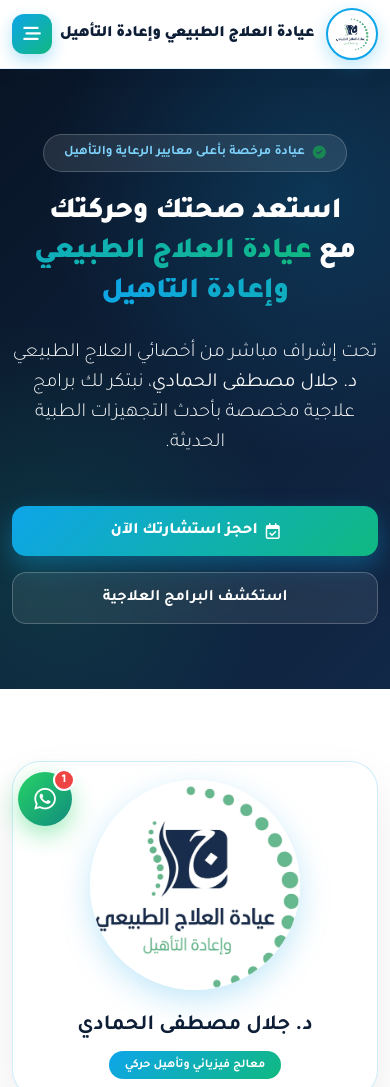
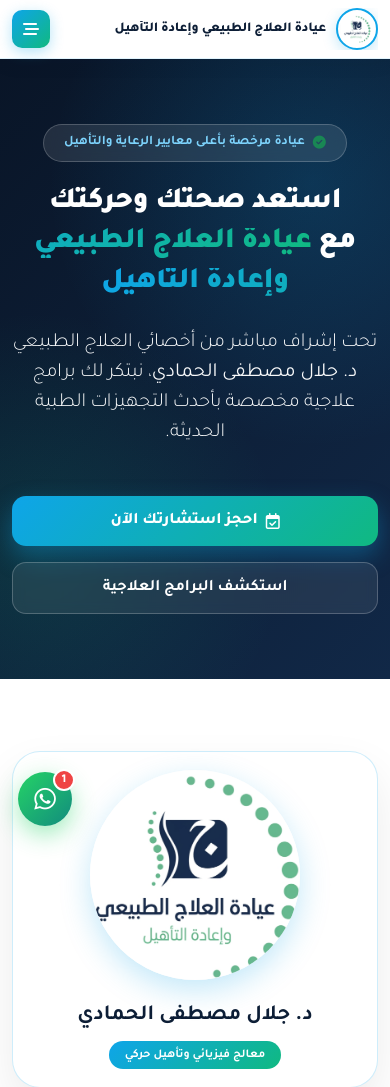
Before and after one commit to alhamadi-dev/Doctor-galal, a plain HTML site: page index.html in a window 390 px wide. Shown: the top 1087 px of the page. Drawn offline with nearby package versions, Linux system fonts and the light colour scheme.

Commit message:
Enhance SEO with Open Graph and Twitter meta tags
Added Open Graph and Twitter meta tags for social media sharing.

```diff
--- a/index.html
+++ b/index.html
@@ -4,6 +4,17 @@
     <meta charset="UTF-8">
     <meta name="viewport" content="width=device-width, initial-scale=1.0, maximum-scale=5.0">
     <title>عيادة العلاج الطبيعي وإعادة التأهيل - د. جلال مصطفى الحمادي</title>
+
+    <!-- وسوم المعاينة لشبكات التواصل الاجتماعي (Open Graph / WhatsApp / Instagram) -->
+    <meta property="og:type" content="website">
+    <meta property="og:title" content="عيادة العلاج الطبيعي وإعادة التأهيل - د. جلال الحمادي">
+    <meta property="og:description" content="استعد صحتك وحركتك تحت إشراف أخصائي العلاج الطبيعي والتأهيل الحركي د. جلال مصطفى الحمادي. برامج علاجية مخصصة بأحدث التقنيات.">
+    <meta property="og:image" content="https://doctor-galal.vercel.app/logo.PNG">
+    <meta property="og:url" content="https://doctor-galal.vercel.app">
+    <meta name="twitter:card" content="summary_large_image">
+    <meta name="twitter:title" content="عيادة العلاج الطبيعي وإعادة التأهيل - د. جلال الحمادي">
+    <meta name="twitter:description" content="استعد صحتك وحركتك تحت إشراف أخصائي العلاج الطبيعي والتأهيل الحركي د. جلال مصطفى الحمادي.">
+    <meta name="twitter:image" content="https://doctor-galal.vercel.app/logo.PNG">
 
     <!-- خط تجوال الاحترافي الحديث -->
     <link rel="preconnect" href="https://fonts.googleapis.com">
@@ -63,24 +74,35 @@
             box-shadow: 0 4px 25px rgba(13, 30, 54, 0.04);
         }
 
+        /* منع نزول الزر للسطر الثاني وتثبيت المحاذاة */
+        .nav-header-row {
+            display: flex;
+            align-items: center;
+            justify-content: space-between;
+            width: 100%;
+            flex-wrap: nowrap !important;
+            gap: 8px;
+        }
+
         .brand-container {
             display: flex;
             align-items: center;
-            gap: 12px;
+            gap: 10px;
             text-decoration: none;
             min-width: 0;
             flex-shrink: 1;
+            overflow: hidden;
         }
 
         .brand-logo-img {
-            width: clamp(52px, 7.5vw, 68px) !important;
-            height: clamp(52px, 7.5vw, 68px) !important;
+            width: clamp(42px, 8vw, 68px) !important;
+            height: clamp(42px, 8vw, 68px) !important;
             object-fit: cover !important;
             border-radius: 50% !important;
             background: #ffffff !important;
-            padding: 3px !important;
-            border: 2.5px solid var(--brand-teal) !important;
-            box-shadow: 0 6px 18px rgba(14, 165, 233, 0.28) !important;
+            padding: 2px !important;
+            border: 2px solid var(--brand-teal) !important;
+            box-shadow: 0 4px 14px rgba(14, 165, 233, 0.25) !important;
             flex-shrink: 0 !important;
             transition: all 0.3s ease;
         }
@@ -91,30 +113,34 @@
         }
 
         .brand-title-single {
-            font-size: clamp(1rem, 3.6vw, 1.4rem) !important;
-            font-weight: 900 !important;
+            font-size: clamp(0.85rem, 3.2vw, 1.35rem) !important;
+            font-weight: 800 !important;
             color: var(--brand-navy) !important;
             margin: 0;
             line-height: 1.25;
-            letter-spacing: -0.3px;
+            letter-spacing: -0.2px;
+            white-space: nowrap;
+            overflow: hidden;
+            text-overflow: ellipsis;
         }
 
         .menu-toggle-btn {
             background: var(--brand-gradient);
             border: none;
-            border-radius: 12px;
-            width: clamp(40px, 6vw, 46px);
-            height: clamp(40px, 6vw, 46px);
-            min-width: clamp(40px, 6vw, 46px);
+            border-radius: 10px;
+            width: clamp(38px, 8vw, 44px);
+            height: clamp(38px, 8vw, 44px);
+            min-width: clamp(38px, 8vw, 44px);
             display: flex;
             align-items: center;
             justify-content: center;
             color: #ffffff;
-            font-size: clamp(1.1rem, 2vw, 1.3rem);
-            box-shadow: 0 6px 16px rgba(14, 165, 233, 0.32);
+            font-size: clamp(1rem, 2.5vw, 1.25rem);
+            box-shadow: 0 4px 14px rgba(14, 165, 233, 0.3);
             transition: all 0.3s ease;
             cursor: pointer;
             flex-shrink: 0;
+            padding: 0;
         }
 
         .menu-toggle-btn:hover {
@@ -240,7 +266,7 @@
             padding: 12px;
             box-shadow: 0 10px 30px rgba(14, 165, 233, 0.25);
             position: relative;
-            overflow: hidden; /* يمنع ظهور السواد وأي زوائد خارج الدائرة */
+            overflow: hidden;
             display: flex;
             align-items: center;
             justify-content: center;
@@ -251,7 +277,7 @@
             height: 100%;
             object-fit: cover;
             border-radius: 50%;
-            transform: scale(1.42); /* تكبير الشعار للتركيز على الشعار والاسم وقص الأطراف السوداء */
+            transform: scale(1.42);
             transition: transform 0.4s ease;
         }
 
@@ -574,20 +600,22 @@
          القائمة العلوية Navbar
     ======================================================== -->
     <nav class="navbar navbar-expand-lg navbar-custom">
-        <div class="container d-flex align-items-center justify-content-between">
-
+        <div class="container">
+            <div class="nav-header-row">
+                <!-- الشعار واسم العيادة -->
                 <a class="brand-container" href="#">
                     <img src="logo.PNG" alt="شعار عيادة العلاج الطبيعي وإعادة التأهيل" class="brand-logo-img">
                     <span class="brand-title-single">عيادة العلاج الطبيعي وإعادة التأهيل</span>
                 </a>
 
-            <!-- زر القائمة -->
+                <!-- زر القائمة للأجهزة الصغيرة -->
                 <button class="menu-toggle-btn d-lg-none" type="button" data-bs-toggle="collapse" data-bs-target="#mainMenu" aria-label="فتح القائمة">
                     <i class="fa-solid fa-bars-staggered"></i>
                 </button>
+            </div>
 
-            <!-- الروابط -->
-            <div class="collapse navbar-collapse nav-links-box mt-3 mt-lg-0" id="mainMenu">
+            <!-- الروابط المنسدلة -->
+            <div class="collapse navbar-collapse nav-links-box mt-3 mt-lg-0 w-100" id="mainMenu">
                 <ul class="navbar-nav ms-auto text-center gap-1">
                     <li class="nav-item"><a class="nav-link active" href="#home">الرئيسية</a></li>
                     <li class="nav-item"><a class="nav-link" href="#doctor">الطبيب المختص</a></li>
@@ -597,7 +625,6 @@
                     <li class="nav-item"><a class="nav-link" href="#contact">تواصل معنا</a></li>
                 </ul>
             </div>
-
         </div>
     </nav>
 
```
Lines whose indentation alone changed are shown as unchanged.
